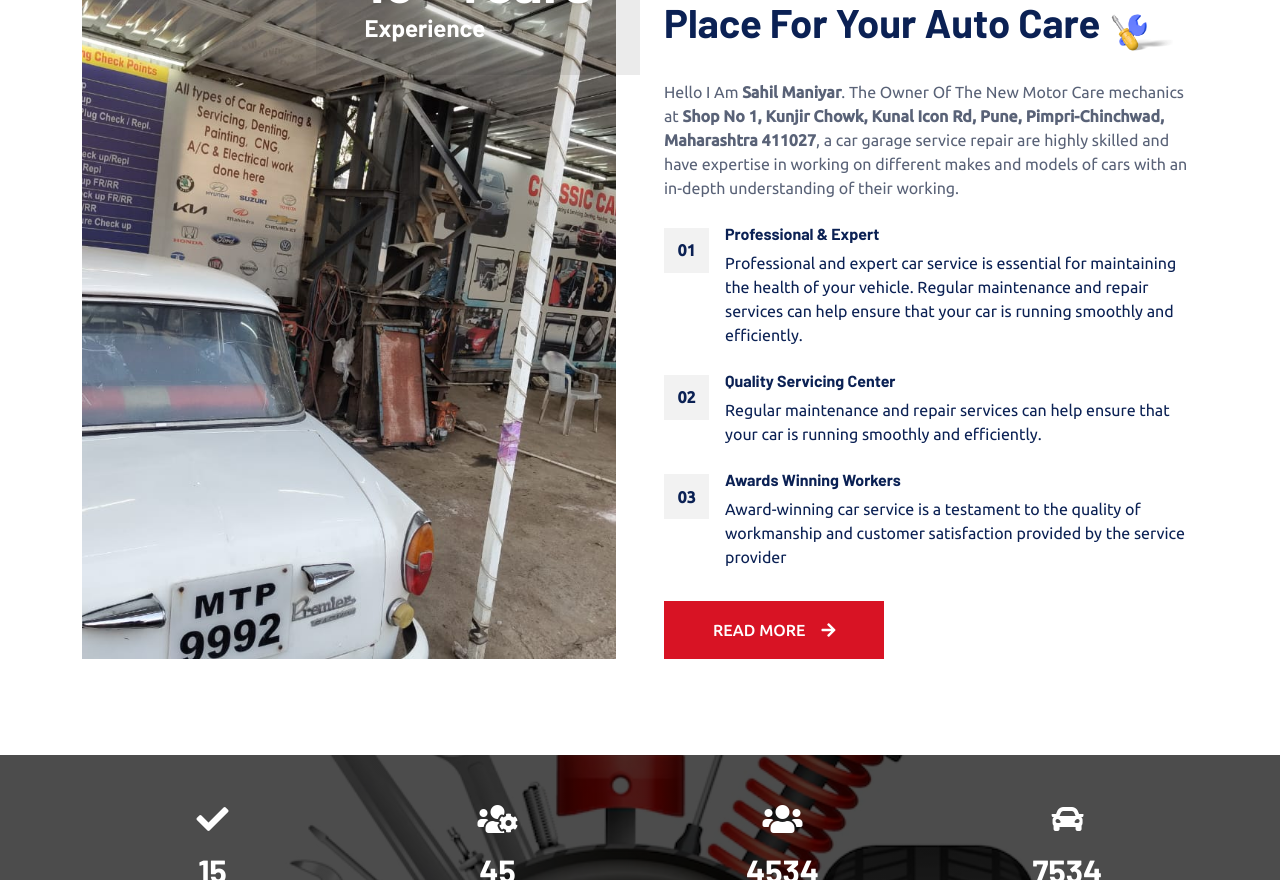
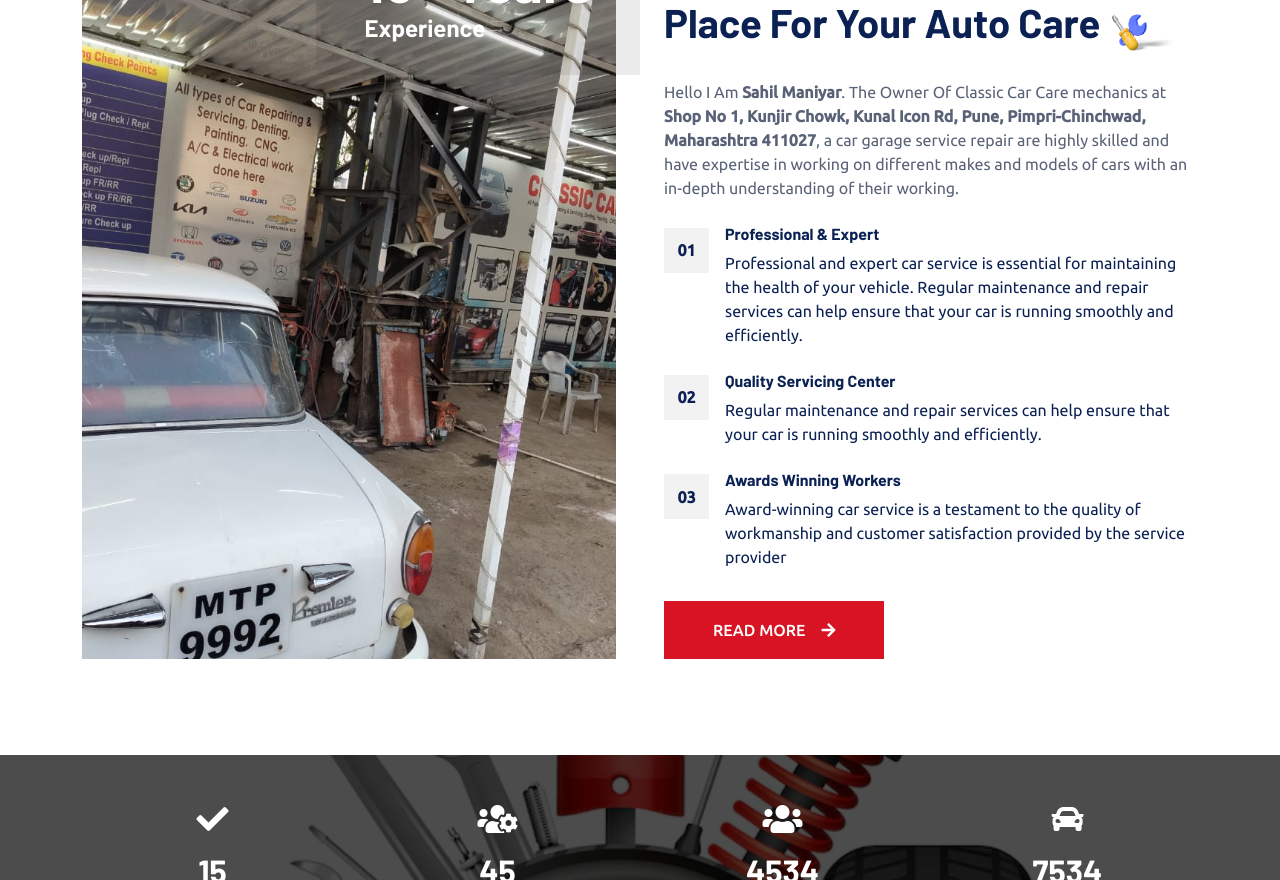
Before and after one commit to ClassiCarCare/ClassicCarCare.com, a plain HTML site: page index.html in a window 1280 px wide. Shown: the part 1730-2610 px from the top of the page. Drawn offline with nearby package versions, Linux system fonts and the light colour scheme; files whose address does not match are found by name.

Commit message:
Update index.html

```diff
--- a/index.html
+++ b/index.html
@@ -222,7 +222,7 @@
                 <div class="col-lg-6">
                     <h6 class="text-primary text-uppercase">// About Us //</h6>
                     <h1 class="mb-4"><span class="text-primary">Classic Car Care</span> Is The Best Place For Your Auto Care <img src="./3d Tools.png" width="65px"></h1>
-                    <p class="mb-4">Hello I Am <Strong>Sahil Maniyar</Strong>. The Owner Of The New Motor Care  mechanics at<strong> Shop No 1, Kunjir Chowk, Kunal Icon Rd, Pune, Pimpri-Chinchwad, Maharashtra 411027</strong>, a car garage service repair are highly skilled and have expertise in working on different makes and models of cars with an in-depth understanding of their working.</p>
+                    <p class="mb-4">Hello I Am <Strong>Sahil Maniyar</Strong>. The Owner Of Classic Car Care  mechanics at<strong> Shop No 1, Kunjir Chowk, Kunal Icon Rd, Pune, Pimpri-Chinchwad, Maharashtra 411027</strong>, a car garage service repair are highly skilled and have expertise in working on different makes and models of cars with an in-depth understanding of their working.</p>
                     <div class="row g-4 mb-3 pb-3">
                         <div class="col-12 wow fadeIn" data-wow-delay="0.1s">
                             <div class="d-flex">
```
